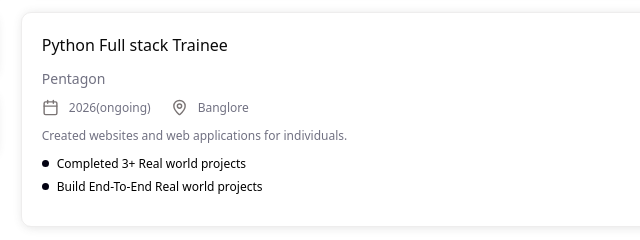
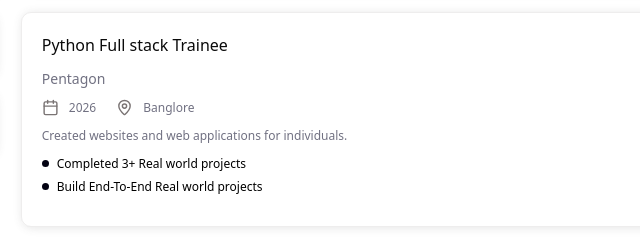
Before and after one commit to JayavardhanGundala/PORTFOLIO, a website: page index.html in a window 1280 px wide. Shown: the part 3628-3868 px from the top of the page, 429-1069 px from the left. Drawn offline with nearby package versions, Linux system fonts and the light colour scheme.

Commit message:
Experience updated

```diff
--- a/index.html
+++ b/index.html
@@ -309,7 +309,7 @@
                             <div class="dl">
                                 <div class="date">
                                     <svg xmlns="http://www.w3.org/2000/svg" width="24" height="24" viewBox="0 0 24 24" fill="none" stroke="currentColor" stroke-width="2" stroke-linecap="round" stroke-linejoin="round" class="lucide lucide-calendar h-4 w-4" aria-hidden="true"><path d="M8 2v4"></path><path d="M16 2v4"></path><rect width="18" height="18" x="3" y="4" rx="2"></rect><path d="M3 10h18"></path></svg>
-                                    <p>2026(ongoing)</p>
+                                    <p>2026</p>
                                 </div>
                                 <div class="location">
                                     <svg xmlns="http://www.w3.org/2000/svg" width="24" height="24" viewBox="0 0 24 24" fill="none" stroke="currentColor" stroke-width="2" stroke-linecap="round" stroke-linejoin="round" class="lucide lucide-map-pin h-4 w-4" aria-hidden="true"><path d="M20 10c0 4.993-5.539 10.193-7.399 11.799a1 1 0 0 1-1.202 0C9.539 20.193 4 14.993 4 10a8 8 0 0 1 16 0"></path><circle cx="12" cy="10" r="3"></circle></svg>
```
